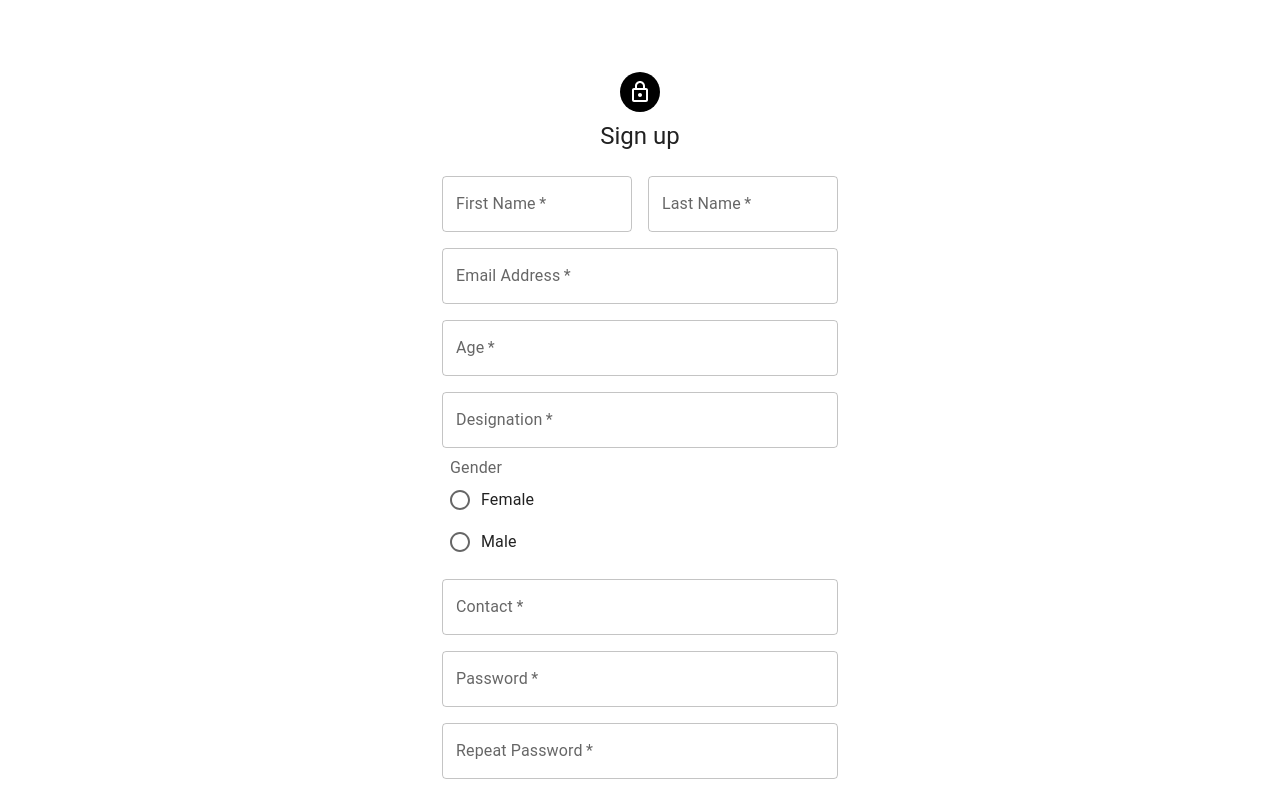
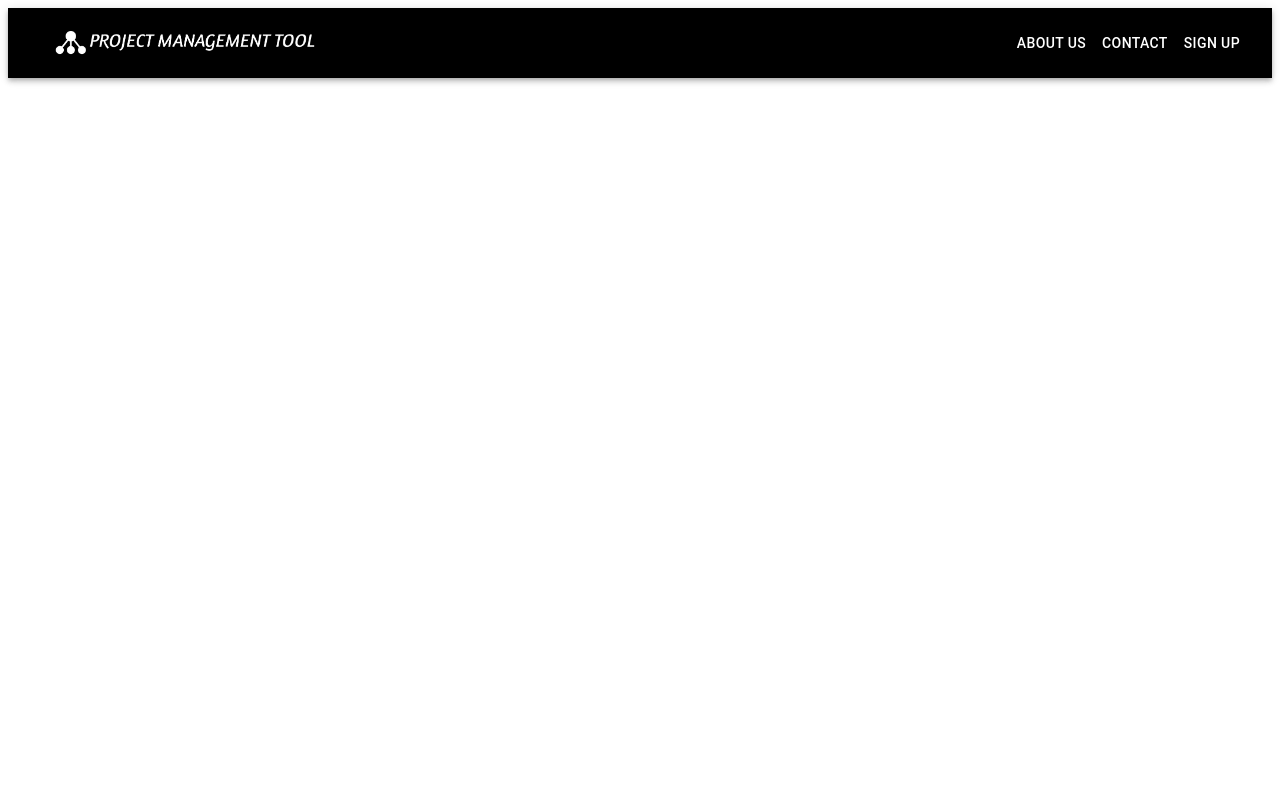
Before and after one commit to Jaylu4324/Jira-Fn, a React (Create React App) app: page / in a window 1280 px wide. Shown: the top 798 px of the page. Built offline with nearby package versions, Linux system fonts and the light colour scheme.

Commit message:
"Homepage Changes"

```diff
--- a/package.json
+++ b/package.json
@@ -14,6 +14,7 @@
     "@testing-library/user-event": "^13.5.0",
     "react": "^18.2.0",
     "react-dom": "^18.2.0",
+    "react-router-dom": "^6.22.3",
     "react-scripts": "5.0.1",
     "web-vitals": "^2.1.4"
   },
--- a/src/App.js
+++ b/src/App.js
@@ -1,12 +1,26 @@
+// import { Drawer } from "@mui/material";
+import Drawer from "./Drawer/Drawer"
 import Login from "./Login/Login";
 import Register from "./Register"
+import Navbar from "./HomePage/Navbar"
+import { BrowserRouter, Routes, Route } from "react-router-dom"
+import Home from "../src/HomePage/Home"
+
 
 function App() {
   return (
-   <div>
-    <Register/>
-    <Login/>
-   </div>
+    <BrowserRouter>
+      <Routes>
+
+        <Route path="/" element={<Home />} />
+
+
+
+        <Route path="/Register" element={<Register />} />
+
+      </Routes>
+    </BrowserRouter>
+
 
   );
 }
--- /dev/null
+++ b/src/HomePage/Home.js
@@ -0,0 +1,13 @@
+import react from "react"
+import Navbar from "./Navbar"
+const Home=()=>{
+    return(
+        <>
+        <Navbar/>
+
+
+        </>
+    )
+}
+
+export default Home;
--- /dev/null
+++ b/src/HomePage/Navbar.js
@@ -0,0 +1,28 @@
+import * as React from 'react';
+import AppBar from '@mui/material/AppBar';
+import Box from '@mui/material/Box';
+import Toolbar from '@mui/material/Toolbar';
+import Typography from '@mui/material/Typography';
+import Button from '@mui/material/Button';
+import Img from  "../logo.png"
+import { useNavigate } from 'react-router-dom';
+
+export default function ButtonAppBar() {
+  const Nav=useNavigate()
+  return (
+    <Box sx={{ flexGrow: 1     }} >
+      <AppBar position="static" style={{backgroundColor:"black"}}>
+        <Toolbar>
+
+         <img src={Img} style={{height:"70px"}}/>
+          <Typography variant="h5" component="div" sx={{ flexGrow: 1 ,textAlign:"center"}}>
+            {/* Project Management Tool */}
+          </Typography>
+          <Button color="inherit" onClick={()=>{Nav("")}}>About Us</Button>
+          <Button color="inherit" onClick={()=>{Nav("/")}}>Contact</Button>
+          <Button color="inherit" onClick={()=>{Nav("/Register")}}>sign up</Button>
+        </Toolbar>
+      </AppBar>
+    </Box>
+  );
+}
--- a/src/Register.js
+++ b/src/Register.js
@@ -18,8 +18,10 @@ import RadioGroup from '@mui/material/RadioGroup';
 import FormControl from '@mui/material/FormControl';
 import FormLabel from '@mui/material/FormLabel';
 
+
 function Copyright(props) {
   return (
+
     <Typography variant="body2" color="text.secondary" align="center" {...props}>
       {'Copyright © '}
       <Link color="inherit" href="https://mui.com/">
@@ -46,6 +48,7 @@ export default function SignUp() {
   };
 
   return (
+
     <ThemeProvider theme={defaultTheme}>
       <Container component="main" maxWidth="xs" >
         <CssBaseline />
@@ -200,5 +203,6 @@ export default function SignUp() {
         <Copyright sx={{ mt: 5 }} />
       </Container>
     </ThemeProvider>
+
   );
 }
```
Also changed, not shown: src/logo.png (added), 1 other file (tests, documents, lock files or other folders).
